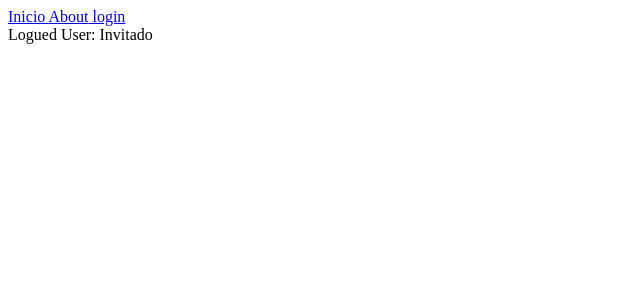
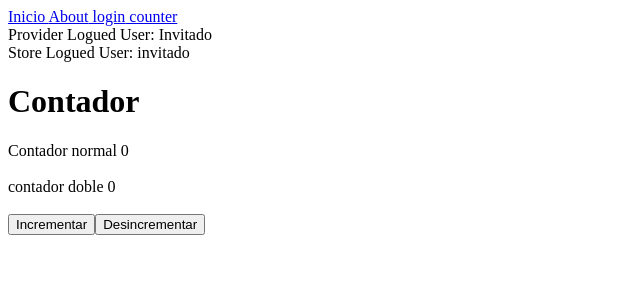
Before and after one commit to borjaa112/vue-3-test, a Vue app: page /counter in a window 1280 px wide. Shown: the top 300 px of the page, without its empty margins (0-640 px from the left). Built offline with nearby package versions, Linux system fonts and the light colour scheme.

Commit message:
added stores

```diff
--- a/src/components/LoginForm.vue
+++ b/src/components/LoginForm.vue
@@ -1,6 +1,12 @@
 <script setup>
 import { inject, ref } from "vue";
+import { useLoguedUserStore } from "../stores/loguedUser";
 const { user, updateUser } = inject("user");
+const loguedUser = useLoguedUserStore();
+function updateUserNames(userInput) {
+  updateUser(userInput);
+  loguedUser.setUser(userInput);
+}
 
 const userInput = ref();
 </script>
@@ -9,7 +15,7 @@ const userInput = ref();
   <div>
     <h2>LOGIN</h2>
 
-    <form @submit.prevent="updateUser(userInput)">
+    <form @submit.prevent="updateUserNames(userInput)">
       <label for="user">Usuario</label>
       <input type="text" id="user" placeholder="pepe" v-model="userInput" />
       <br />
--- a/src/components/UI/NavBar.vue
+++ b/src/components/UI/NavBar.vue
@@ -1,8 +1,10 @@
 <script setup>
 import { inject } from "@vue/runtime-core";
+import { useLoguedUserStore } from "../../stores/loguedUser";
 
 // import { router } from "vue";
 const { user, updateUser } = inject("user");
+const loguedUser = useLoguedUserStore();
 </script>
 
 <template>
@@ -10,6 +12,9 @@ const { user, updateUser } = inject("user");
     <router-link to="/">Inicio </router-link>
     <router-link to="/about"> About</router-link>
     <router-link to="/login"> login</router-link>
+    <router-link to="/counter"> counter</router-link>
   </div>
-  Logued User: {{ user }}
+  Provider Logued User: {{ user }}
+  <br />
+  Store Logued User: {{ loguedUser.user }}
 </template>
--- a/src/router/index.js
+++ b/src/router/index.js
@@ -21,6 +21,11 @@ const router = createRouter({
       path: "/login",
       name: "login",
       component: Login
+    },
+    {
+      path: "/counter",
+      name: "counter",
+      component: () => import("../views/CounterView.vue")
     }
   ],
 });
--- a/src/stores/counter.js
+++ b/src/stores/counter.js
@@ -8,5 +8,9 @@ export const useCounterStore = defineStore("counter", () => {
     count.value++;
   }
 
-  return { count, doubleCount, increment };
+  function decrease() {
+    count.value--
+  }
+
+  return { count, doubleCount, increment, decrease };
 });
--- /dev/null
+++ b/src/stores/loguedUser.js
@@ -0,0 +1,12 @@
+import { defineStore } from "pinia"
+import { ref } from "vue"
+
+export const useLoguedUserStore = defineStore("loguedUser", () => {
+    const user = ref("invitado")
+
+    function setUser(username) {
+        user.value = username
+    }
+
+    return { user, setUser }
+})
--- /dev/null
+++ b/src/views/CounterView.vue
@@ -0,0 +1,21 @@
+<script setup>
+import { useCounterStore } from "../stores/counter.js";
+const store = useCounterStore();
+</script>
+
+<template>
+  <div>
+    <h1>Contador</h1>
+
+    Contador normal
+    {{ store.count }}
+    <br />
+    <br />
+    contador doble
+    {{ store.doubleCount }}
+    <br />
+    <br />
+    <button @click="store.increment">Incrementar</button>
+    <button @click="store.decrease">Desincrementar</button>
+  </div>
+</template>
```
